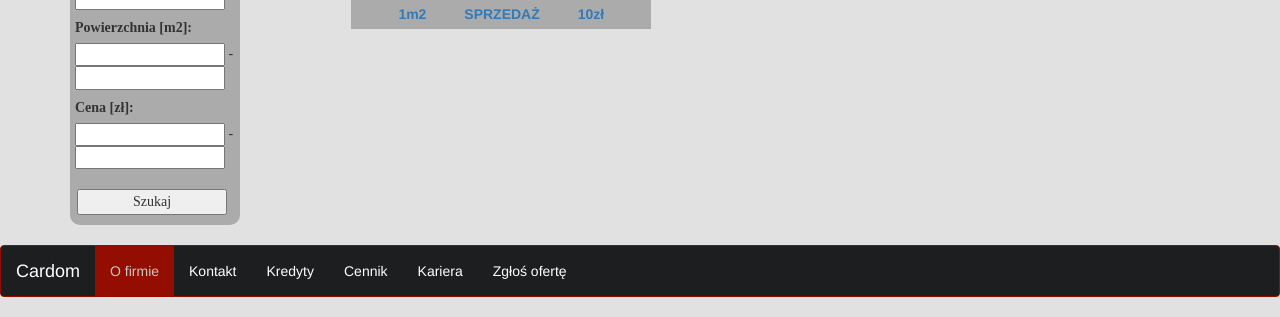
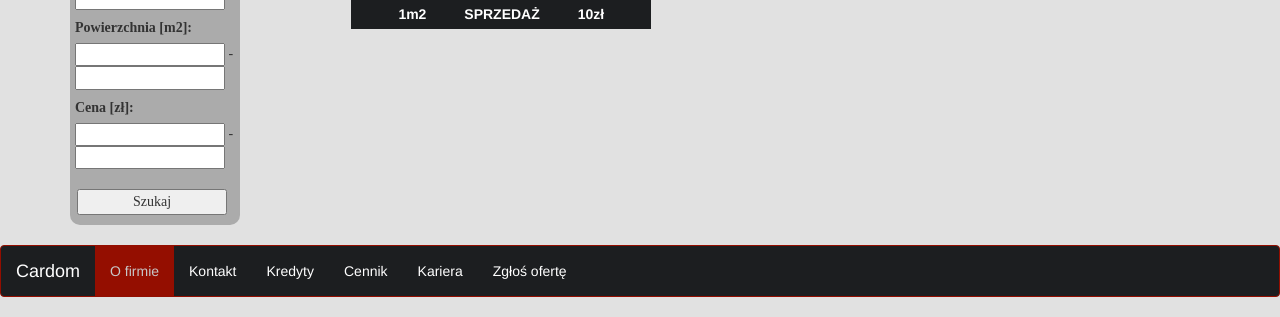
Before and after one commit to brojd/cardom_MySQL, a Django app: page / in a window 1280 px wide. Shown: the part 753-1070 px from the top of the page. Run offline with Django 3.2, Linux system fonts and the light colour scheme; tables that the repository leaves empty hold one stand-in row (values such as "Sample post"); parts of the project's set-up code (start-up, migrations or seed data) failed here and were passed over; some libraries are stand-ins or nearby versions.

Commit message:
improve look

```diff
--- a/static/cardom/css/index.css
+++ b/static/cardom/css/index.css
@@ -20,8 +20,9 @@
 }
 
 .info {
-    background-color: #ABABAB;
+    background-color: #1c1e20;
     font-weight: bold;
+    color: white
 }
 
 .location {
--- a/templates/cardom/base.html
+++ b/templates/cardom/base.html
@@ -101,6 +101,13 @@
         <div class="col-md-10 col-sm-20 col-xs-40">
           {% block content %}
           {% endblock %}
+          <script type="text/javascript">
+                  $('.info').hover(function() {
+                      $(this).css('color', '#940e00');
+                  }, function () {
+                      $(this).css('color', 'white');
+                  })
+          </script>
         </div>
       </div>
     </div>
--- a/templates/cardom/index.html
+++ b/templates/cardom/index.html
@@ -31,6 +31,7 @@
 
 {% for offer in promoted_offers %}
             <table class="table_center">
+                <div class="one_offer">
                 <tr><th>{{offer.object}}</th></tr>
                 <tr><td><div class="location">{{offer.location}} ({{offer.province}}) </div></td></tr>
                 <tr><td><a href="{% url 'details' pk=offer.pk %}"><img src="http://cardom.pl/photos/offer_{{offer.id}}/{{offer.first_offersphotos.id}}_2.jpg" height="180" width="300" alt="error"></a></td></tr>
@@ -38,9 +39,13 @@
                 <p class="text-left">{{offer.area}}m2</p>
                 <p class="text-center">{{offer.get_rent_display}}</p>
                 <p class="text-right">{{offer.price}}zł </p></div></a></td></tr>
+                </div>
             </table>
         </a>
     <br />
 {% endfor %}
 </div>
+
+
+
 {% endblock %}
```
Also changed, not shown: static/cardom/css/category_page.css (+3 -4 lines).
